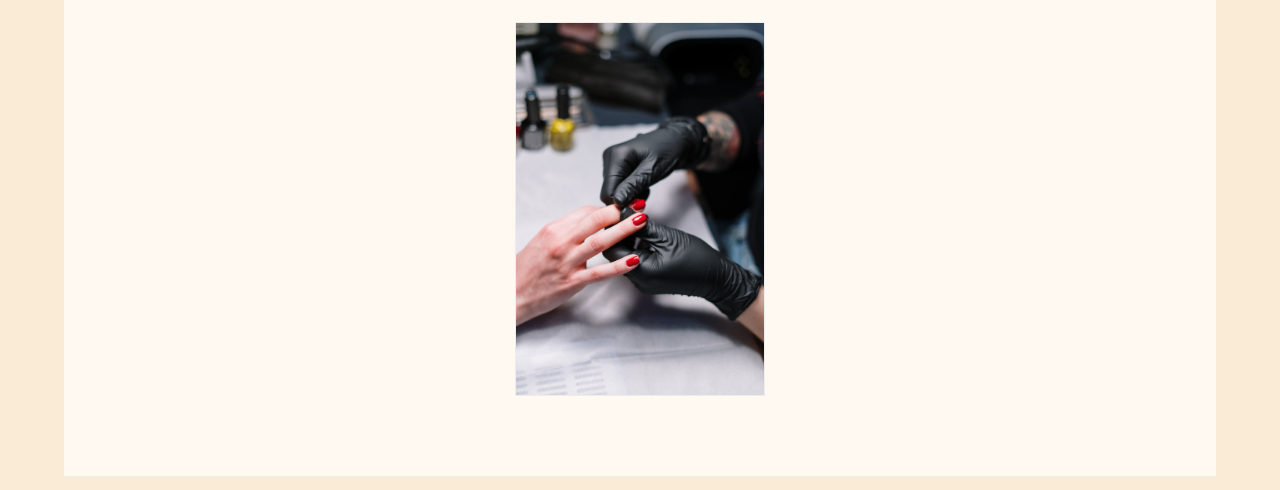
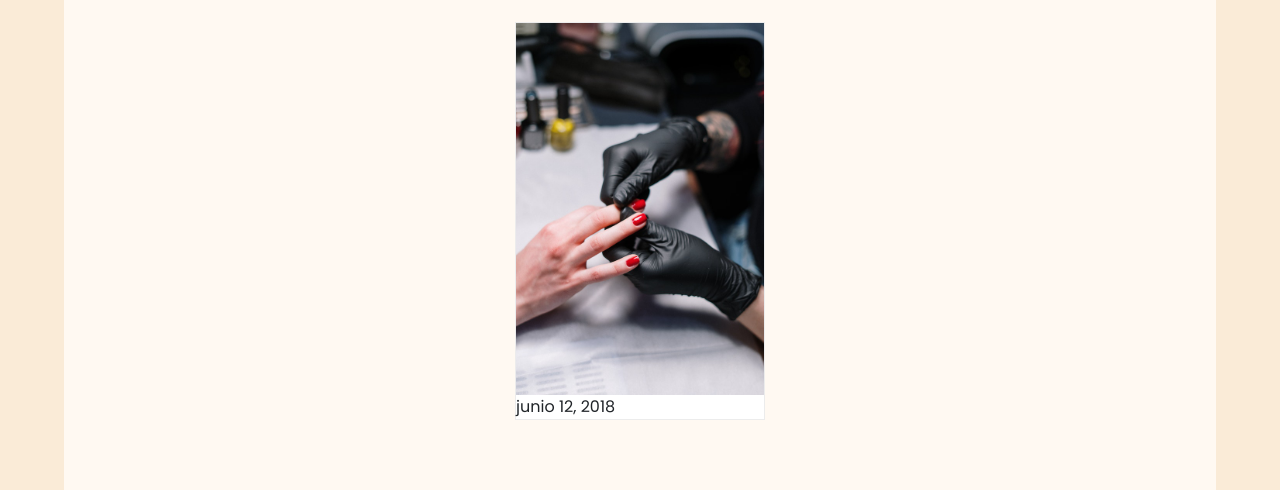
Before and after one commit to RalphMaica/Proyecto_Rafael_Maica, a plain HTML site: page pages/blog.html in a window 1280 px wide. Shown: the part 264-754 px from the top of the page. Drawn offline with nearby package versions, Linux system fonts and the light colour scheme.

Commit message:
agregando texto fecha blog y estilos

```diff
--- a/pages/blog.html
+++ b/pages/blog.html
@@ -70,7 +70,11 @@
         <div class="blog-box">
           <div class="blog-image">
           <img src="../img/img-article1.jpg" alt="">
-        </div>
+          </div>
+          <div class="blog-text">
+            <span>junio 12, 2018</span>
+
+          </div>
         </div>
       </section>
     </main>
```
